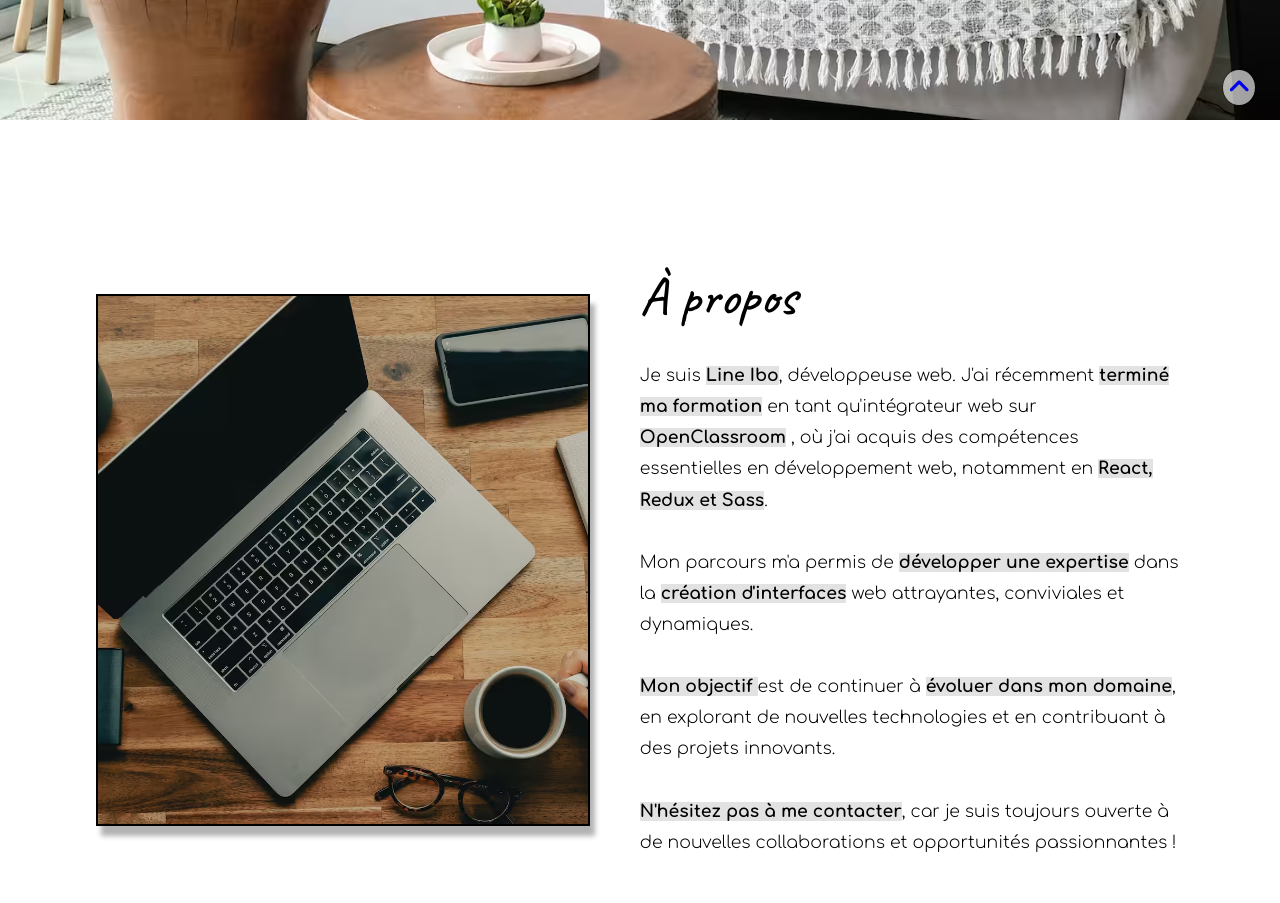
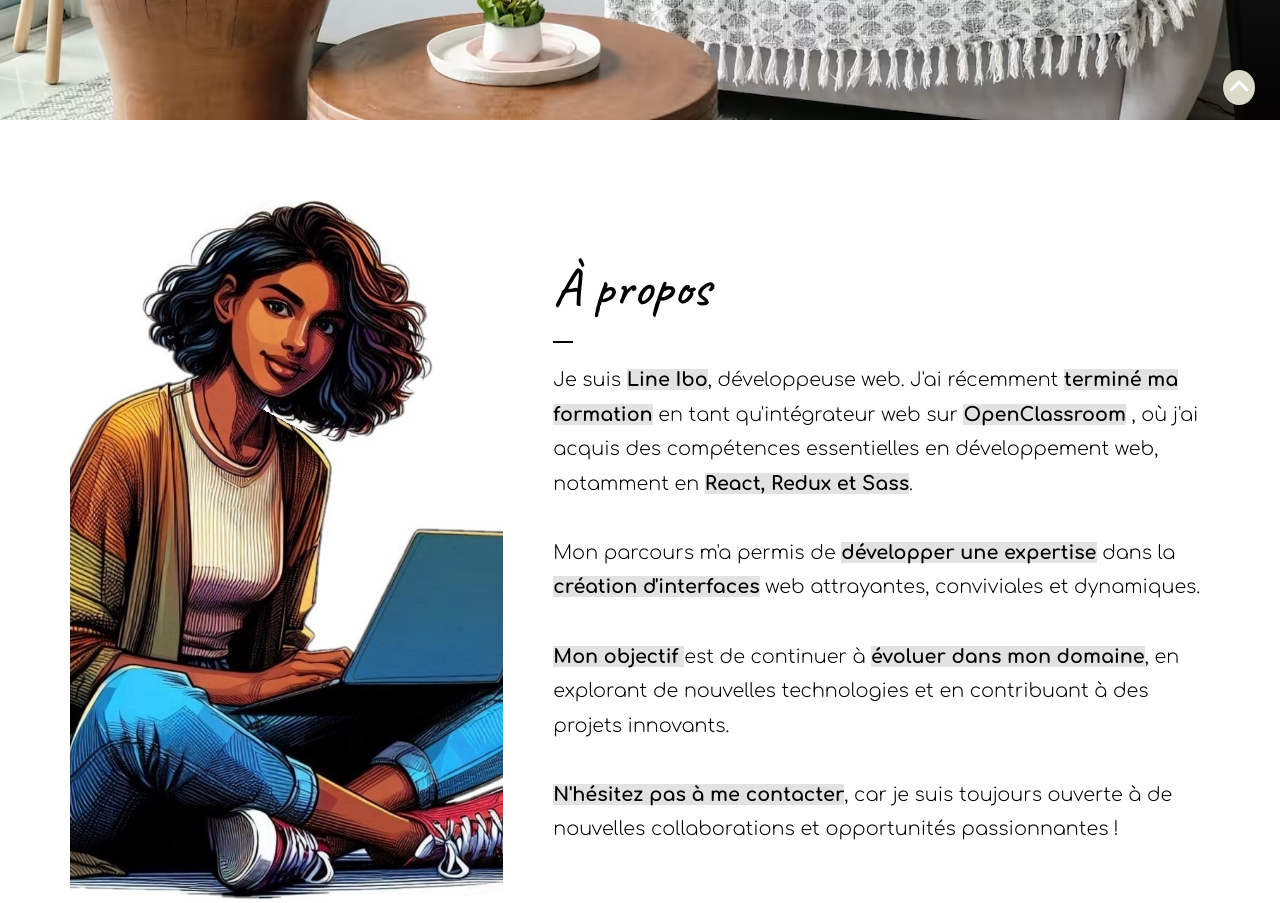
Before and after one commit to Dolina31/Portfolio, a website: page index.html in a window 1280 px wide. Shown: the part 680-1583 px from the top of the page. Drawn offline with Linux system fonts and the light colour scheme.

Commit message:
changement de l'image pour la section about + modifications des tailles des differentes sections

```diff
--- a/assets/sass/about.scss
+++ b/assets/sass/about.scss
@@ -2,7 +2,7 @@
   background-color: white;
   position: relative;
   z-index: 4;
-  height: 110vh;
+  padding: 80px 0px;
   justify-content: center;
 
   .about_content {
@@ -11,35 +11,36 @@
     justify-content: center;
     gap: 50px;
     height: 80%;
-    width: 85%;
+    width: 89%;
   }
 
   img {
-    box-shadow: 5px 10px 5px rgba(0, 0, 0, 0.3);
-    height: 75%;
-    width: 45%;
+    height: 700px;
+    width: 38%;
     object-fit: cover;
-    border: 2px solid black;
-    transform: translateX(-7em);
+    transform: translateX(-3em);
     opacity: 0;
     transition: all 0.7s ease-in-out;
   }
 
+  .about_line {
+    display: block;
+    width: 20px;
+    margin: 20px 0px;
+    height: 2px;
+    background: black;
+  }
+
   .about_text {
-    width: 50%;
-    transform: translateX(7em);
-    opacity: 0;
-    transition: all 0.7s 0.3s ease-in-out;
-
-    h2 {
-      margin-bottom: 30px;
-    }
+    width: 60%;
 
     p {
-      max-height: 500px;
-      font-weight: 100;
+      font-weight: 300;
       line-height: 1.8em;
-      font-size: 0.9em;
+      font-size: 1em;
+      transform: translateY(-25px);
+      opacity: 0;
+      transition: all 0.7s 0.5s ease-in-out;
 
       a {
         color: black;
@@ -50,6 +51,7 @@
       i {
         font-size: 0.8em;
       }
+
       .about_text_important {
         font-weight: 700;
         background-color: #e2e2e2;
@@ -58,19 +60,24 @@
   }
 }
 
-@media screen and (max-width: 1023px) {
+@media screen and (max-width: 880px) {
   .about {
+    padding: 40px 0px;
+
     .about_content {
       gap: 20px;
       flex-direction: column;
+      width: 95%;
     }
 
     img {
       height: 50%;
-      width: 100%;
+      width: 65%;
     }
 
     .about_text {
+      text-align: unset;
+      font-size: 0.8em;
       width: 100%;
 
       h2 {
@@ -80,21 +87,16 @@
   }
 }
 
-@media screen and (max-width: 880px) {
+@media screen and (max-width: 576px) {
   .about {
-    height: 122vh;
-
-    .about_content {
-      width: 95%;
-    }
-
     img {
-      width: 100%;
+      width: 90%;
     }
 
     .about_text {
-      text-align: unset;
-      font-size: 0.8em;
+      p {
+        transition: all 0.7s 0s ease-in-out;
+      }
     }
   }
 }
--- a/assets/sass/global.scss
+++ b/assets/sass/global.scss
@@ -20,13 +20,14 @@ body {
     padding: 5px;
     font-size: 1.3em;
     border-radius: 50%;
-    background-color: #ffffffa1;
+    color: white;
+    background-color: #d9dac8;
     box-shadow: 0px 0px 2px rgb(0, 0, 0);
-    transition: box-shadow 0.6s;
+    transition: all 0.3s;
 
     &:hover {
       color: white;
-      background-color: #d9dac8;
+      transform: scale(1.2);
     }
   }
 }
--- a/assets/sass/skills.scss
+++ b/assets/sass/skills.scss
@@ -2,7 +2,6 @@
   z-index: 3;
   padding: 30px;
   position: relative;
-  height: 80vh;
   justify-content: center;
 
   .parallax-skills_img {
@@ -16,7 +15,7 @@
   }
 
   .skills_content {
-    width: 45%;
+    width: 35%;
     display: flex;
     flex-direction: column;
     align-items: center;
--- a/index.html
+++ b/index.html
@@ -102,12 +102,14 @@
       <section id="about" class="about">
         <div class="about_content">
           <img
-            src="./assets/images/about-image.avif"
-            alt="Ordinateur portable vu de haut avec divers accessoires disposés autour"
+            src="./assets/images/about-img.png"
+            alt="Dessin d'une femme assise en tailleur avec un ordinateur portable sur les genoux"
             class="about_image"
           />
+
           <div class="about_text">
             <h2>À propos</h2>
+            <span class="about_line"></span>
             <p>
               Je suis <span class="about_text_important">Line Ibo</span>,
               développeuse web. J'ai récemment
--- a/script/script.js
+++ b/script/script.js
@@ -8,11 +8,13 @@ const navBarMenu = document.querySelector(".navbar_menu");
 const navBarMenuLink = document.querySelectorAll(".navbar_menu_link");
 const title = document.querySelector(".title");
 const aboutImage = document.querySelector(".about_image");
-const aboutText = document.querySelector(".about_text");
+const aboutText = document.querySelector(".about_text p");
 const skillsImageWrapper = document.querySelectorAll(".skills_images_wrapper");
 const skillsContent = document.querySelector(".skills_content");
 const contactSection = document.querySelector(".contact");
 const contactLinks = document.querySelectorAll(".contact_link");
+
+console.log(aboutText);
 
 window.addEventListener("load", () => {
   navBar.style.opacity = "1";
@@ -27,62 +29,6 @@ window.addEventListener("load", () => {
 
   title.style.width = "100%";
   title.style.opacity = "1";
-});
-
-window.addEventListener("scroll", () => {
-  parallaxImage.style.transform = `translateY(${scrollY * 0.4}px)`;
-  parallaxSkillsImage.style.transform = `translateY(-${scrollY * 0.4}px)`;
-  returnHomeIcon.style.visibility = "visible";
-});
-
-const observer = new IntersectionObserver((entries) => {
-  entries.forEach((entry) => {
-    if (entry.isIntersecting) {
-      switch (entry.target) {
-        case aboutImage:
-          aboutImage.style.transform = "translateX(0)";
-          aboutImage.style.opacity = "1";
-          break;
-        case aboutText:
-          aboutText.style.transform = "translateX(0)";
-          aboutText.style.opacity = "1";
-          break;
-        case skillsContent:
-          skillsContent.style.width = "93%";
-          setTimeout(() => {
-            skillsImageWrapper.forEach((wrapper, index) => {
-              setTimeout(() => {
-                wrapper.style.transform = "translateY(0)";
-                wrapper.style.opacity = "1";
-              }, index * 100 + 100);
-            });
-          }, 100);
-          break;
-        case contactSection:
-          contactLinks.forEach((link, index) => {
-            setTimeout(() => {
-              link.style.opacity = "1";
-              link.style.transform = "translateY(0)";
-            }, index * 300 + 300);
-          });
-          break;
-      }
-    }
-  });
-});
-
-observer.observe(parallaxImage);
-observer.observe(parallaxSkillsImage);
-observer.observe(returnHomeIcon);
-observer.observe(aboutImage);
-observer.observe(aboutText);
-observer.observe(contactSection);
-skillsImageWrapper.forEach((wrapper) => {
-  observer.observe(wrapper);
-});
-observer.observe(skillsContent);
-contactLinks.forEach((link) => {
-  observer.observe(link);
 });
 
 cards.forEach((card) => {
@@ -128,3 +74,66 @@ navBarIcon.addEventListener("click", () => {
 
   isNavbarVisible = !isNavbarVisible;
 });
+
+window.addEventListener("scroll", () => {
+  parallaxImage.style.transform = `translateY(${scrollY * 0.4}px)`;
+  parallaxSkillsImage.style.transform = `translateY(-${scrollY * 0.4}px)`;
+  returnHomeIcon.style.visibility = "visible";
+});
+
+const options = {
+  root: null,
+  rootMargin: "0px",
+  threshold: 0.55,
+};
+
+const observer = new IntersectionObserver((entries) => {
+  entries.forEach((entry) => {
+    if (entry.isIntersecting) {
+      switch (entry.target) {
+        case aboutImage:
+          aboutImage.style.transform = "translateX(0)";
+          aboutImage.style.opacity = "1";
+          break;
+        case aboutText:
+          aboutText.style.transform = "translateY(0)";
+          aboutText.style.opacity = "1";
+          break;
+        case skillsContent:
+          skillsContent.style.width = "93%";
+          skillsContent.style.padding = "15px";
+          setTimeout(() => {
+            skillsImageWrapper.forEach((wrapper, index) => {
+              setTimeout(() => {
+                wrapper.style.transform = "translateY(0)";
+                wrapper.style.opacity = "1";
+              }, index * 100 + 100);
+            });
+          }, 100);
+          break;
+        case contactSection:
+          contactLinks.forEach((link, index) => {
+            setTimeout(() => {
+              link.style.opacity = "1";
+              link.style.transform = "translateY(0)";
+            }, index * 300 + 300);
+          });
+          break;
+      }
+    }
+  });
+}, options);
+
+observer.observe(parallaxImage);
+observer.observe(parallaxSkillsImage);
+observer.observe(returnHomeIcon);
+observer.observe(aboutImage);
+observer.observe(aboutText);
+observer.observe(contactSection);
+skillsImageWrapper.forEach((wrapper) => {
+  observer.observe(wrapper);
+});
+observer.observe(skillsContent);
+contactLinks.forEach((link) => {
+  observer.observe(link);
+});
```
Also changed, not shown: assets/images/about-image.avif (deleted), assets/images/about-img.png (added), assets/sass/index.css, 1 other file.
